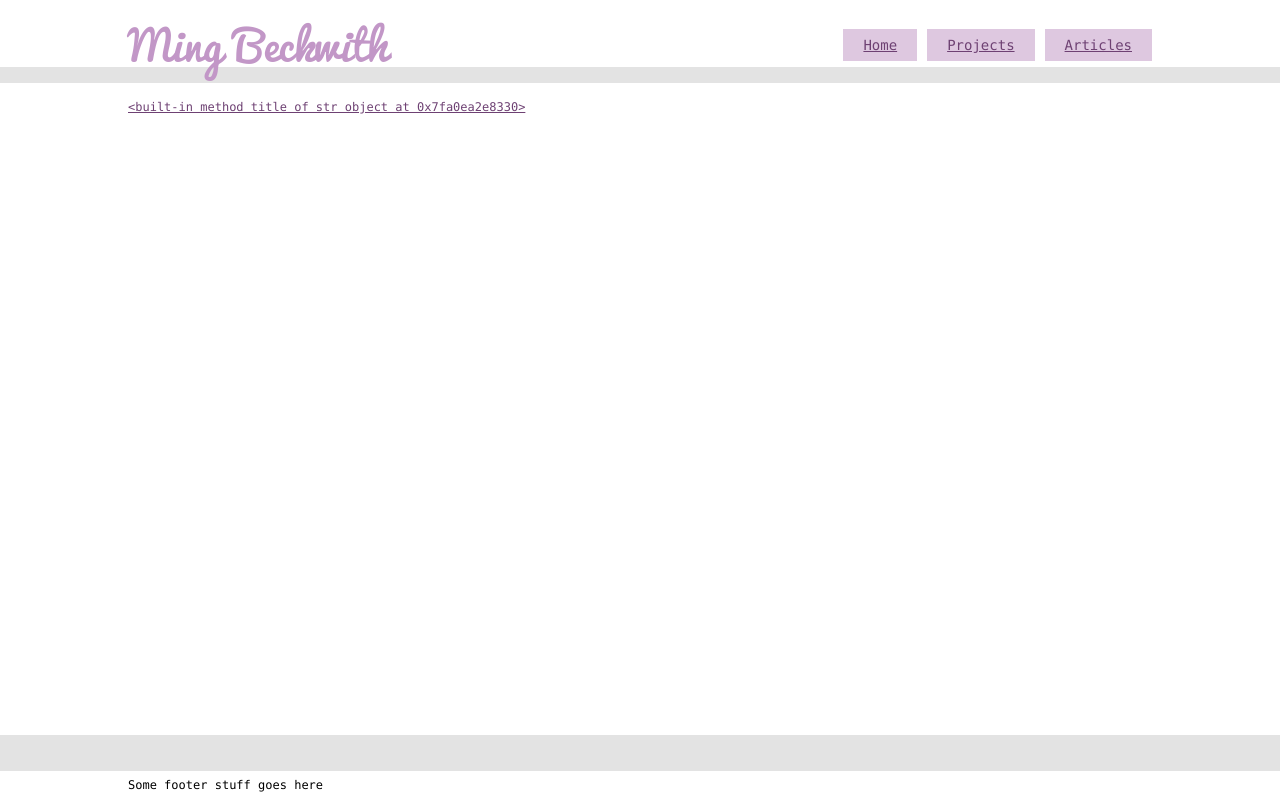
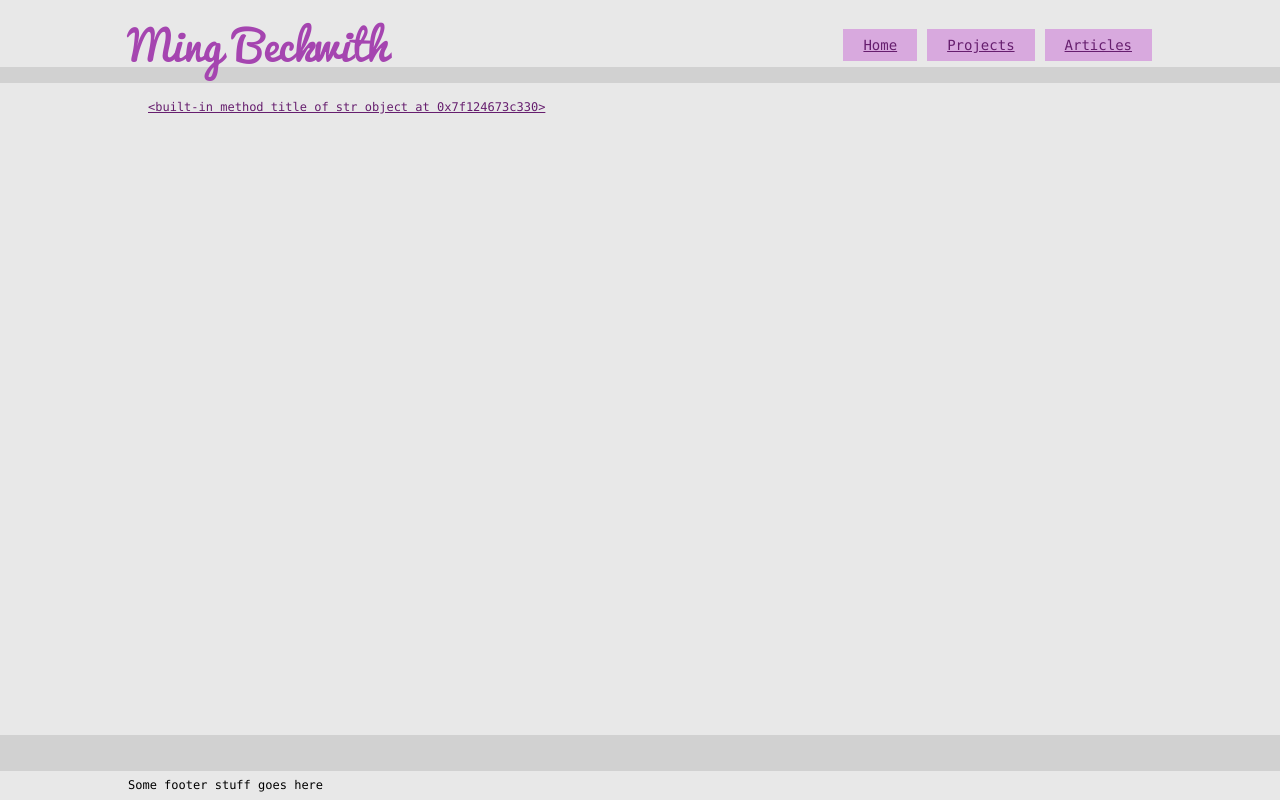
Before and after one commit to mcbex/portfolio, a Flask app: page / in a window 1280 px wide. Run offline with Flask 2, Linux system fonts and the light colour scheme; data that the repository does not hold is empty.

Commit message:
update styling

```diff
--- a/portfolio/static/css/styles.css
+++ b/portfolio/static/css/styles.css
@@ -12,6 +12,7 @@
 body {
     font-family: "Lucida Console", "Lucida Sans Typewriter", Monaco, "Bitstream Vera Sans Mono", monospace;
     font-size: 12px;
+    background-color: #E8E8E8;
 }
 
 body, .main-container, header {
@@ -23,7 +24,7 @@
 }
 
 a, a:active, a:visited {
-    color: #6E4173;
+    color: #661E6E;
 }
 
 a:hover {
@@ -34,11 +35,11 @@
     font-family: "pacifico_script", "Brush Script MT", cursive;
     font-size: 42px;
     line-height: 100%;
-    color: #C297C7;
+    color: #A545B0;
 }
 
 header h1 {
-    border-bottom: 16px solid #E3E3E3;
+    border-bottom: 16px solid #D1D1D1;
     margin: 0 -2000px;
     padding: 25px 2000px 0 2000px;
 }
@@ -68,16 +69,12 @@
 
 .main-menu li a {
     padding: 8px 20px;
-    background-color: #DEC8E0;
+    background-color: #D8A9DE;
 }
 
 .main-menu li a:hover {
-    background-color: #F3E6F5;
-}
-
-.content {
-    min-height: 350px;
-    padding: 15px 0 75px;
+    background-color: #BA72C2;
+    color: #E8E8E8;
 }
 
 footer {
@@ -87,7 +84,7 @@
 }
 
 footer h6 {
-    border-top: 36px solid #E3E3E3;
+    border-top: 36px solid #D1D1D1;
     position: relative;
     margin: 0 -2000px;
     padding: 5px 2000px;
@@ -95,6 +92,17 @@
 
 /* project page styles */
 
+.content {
+    min-height: 350px;
+    padding: 15px 20px 75px;
+}
+
 .project-info {
     margin-bottom: 10px;
 }
+
+/* project page specific styles */
+
+.content.scraper {
+    background-color: white;
+}
--- a/portfolio/templates/base.html
+++ b/portfolio/templates/base.html
@@ -40,7 +40,7 @@
         {% endblock %}
         </header>
 
-        <section class="container content">
+        <section class="container">
         {% block content %}
 
         {% endblock %}
--- a/portfolio/templates/bokeh.html
+++ b/portfolio/templates/bokeh.html
@@ -5,7 +5,6 @@
 {% block scripts %}
 
     {{ super() }}
-    <script src="{{ url_for('static', filename='js/libs/raphael.js') }}"></script>
     <script src="{{ url_for('static', filename='js/bokeh/bokeh.js') }}"></script>
     <script src="{{ url_for('static', filename='js/bokeh/bokeh-demo.js') }}"></script>
 
@@ -19,6 +18,8 @@
 {% endblock %}
 
 {% block content %}
+
+    <section class="content">
 
         <section class="project-info">
             <h2>{{ data['title'] }}</h2>
@@ -36,4 +37,6 @@
             </fieldset>
         </section>
 
+    </section>
+
 {% endblock %}
--- a/portfolio/templates/index.html
+++ b/portfolio/templates/index.html
@@ -3,6 +3,8 @@
 {% block title %}Main Page{% endblock %}
 
 {% block content %}
+
+    <section class="content">
 
         {% for value in data %}
             <p>
@@ -19,4 +21,6 @@
             </p>
         {% endfor %}
 
+    </section>
+
 {% endblock %}
--- a/portfolio/templates/scraper.html
+++ b/portfolio/templates/scraper.html
@@ -22,6 +22,8 @@
 
 {% block content %}
 
+    <section class="content scraper">
+
         <section class="project-info">
             <h2>{{ data['title'] }}</h2>
             <p class="post-date">Posted: {{ data['timestamp'] }}</p>
@@ -32,4 +34,6 @@
 
         <section id="demo-container"></section>
 
+    </section>
+
 {% endblock %}
--- a/portfolio/templates/toggleshow.html
+++ b/portfolio/templates/toggleshow.html
@@ -54,6 +54,8 @@
 {% endblock %}
 
 {% block content %}
+
+    <section class="content">
 
         <section class="project-info">
             <h2>{{ data['title'] }}</h2>
@@ -156,4 +158,6 @@
             </div>
         </section>
 
+    </section>
+
 {% endblock %}
```
Lines whose indentation alone changed are shown as unchanged.
